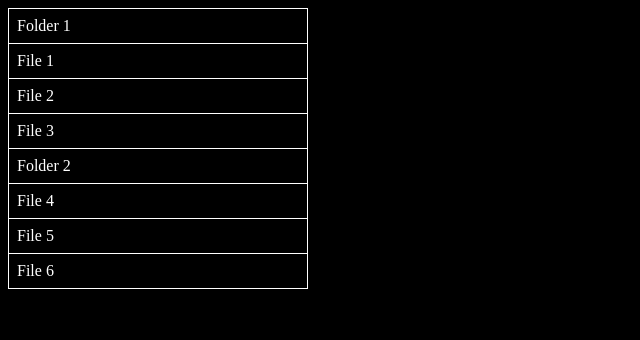
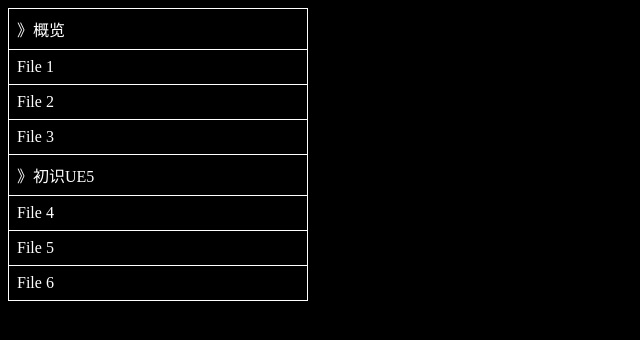
Before and after one commit to BklsUE/BklsUE.github.io, a plain HTML site: page Articles/index.html in a window 1280 px wide. Shown: the whole page, without its empty margins (0-640 px from the left). Drawn offline with Linux system fonts and the light colour scheme.

Commit message:
Update index.html

```diff
--- a/Articles/index.html
+++ b/Articles/index.html
@@ -31,7 +31,7 @@
 
 
   <tr>
-    <td>Folder 1</td>
+    <td>》概览</td>
   </tr>
   <tr style="display:none;">
 
@@ -53,7 +53,7 @@
 
 
   <tr>
-    <td>Folder 2</td>
+    <td>》初识UE5</td>
   </tr>
   <tr style="display:none;">
 
```
